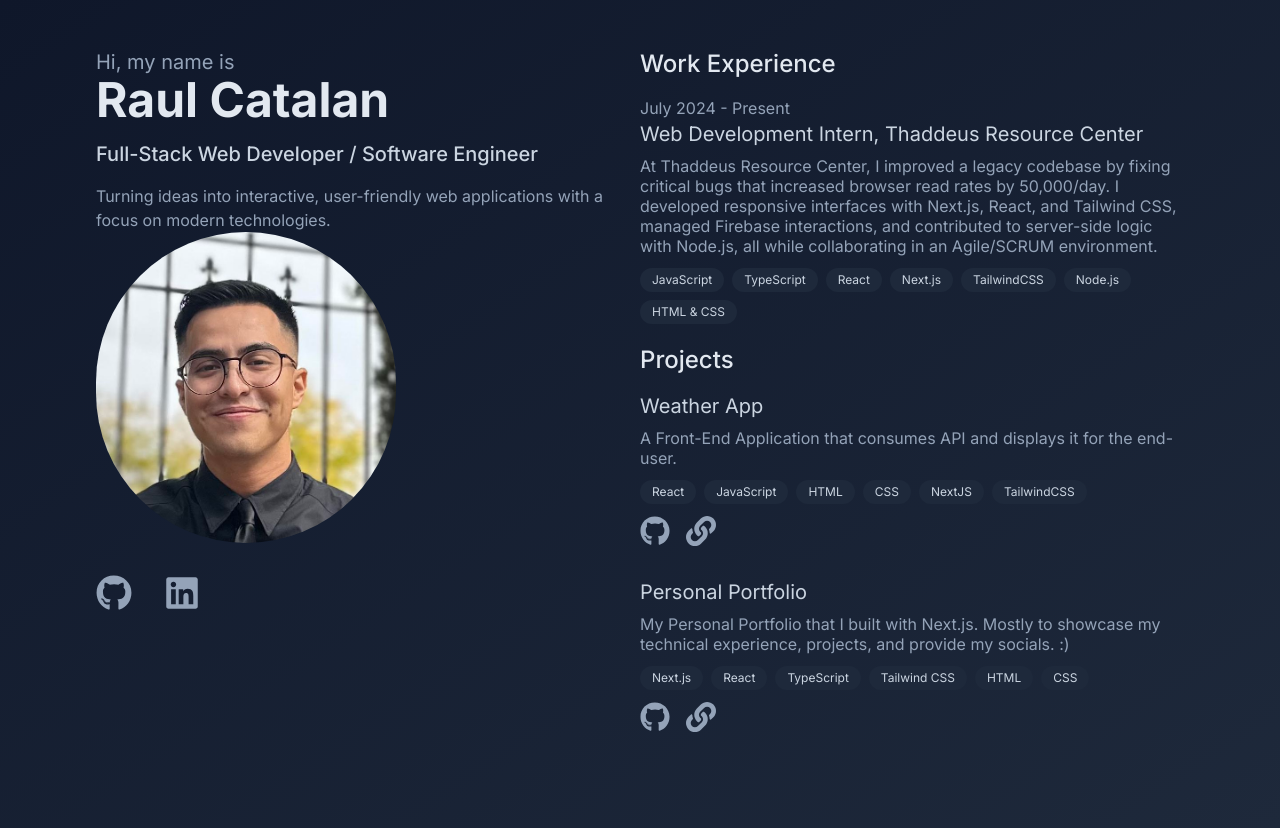
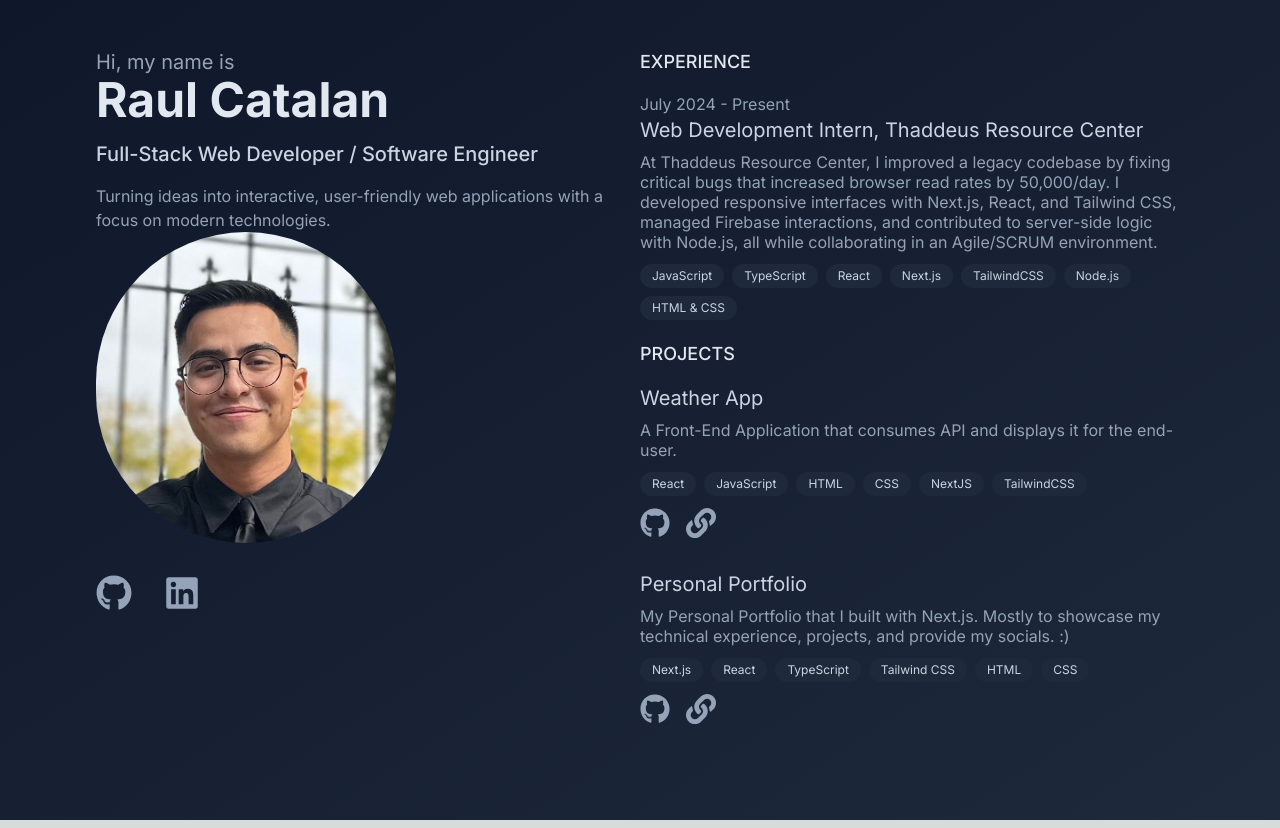
Before and after one commit to Raul-Catalan/raul-catalan-portfolio, a Next.js app: page / in a window 1280 px wide. Built offline with nearby package versions, Linux system fonts and the light colour scheme.

Commit message:
Add Empty About Me

```diff
--- a/src/app/(hero)/components/experiences.tsx
+++ b/src/app/(hero)/components/experiences.tsx
@@ -4,8 +4,8 @@ import { experiences } from "@/app/components/data";
 const Experiences = () => {
   return (
     <section>
-      <h2 className="text-xl font-medium text-slate-200 sm:text-2xl">
-        Work Experience
+      <h2 className="text-lg font-medium uppercase text-slate-200 sm:text-lg">
+        Experience
       </h2>
       <ul className="py-4">
         {experiences.map((experience, index) => (
--- a/src/app/(hero)/components/project.tsx
+++ b/src/app/(hero)/components/project.tsx
@@ -1,6 +1,7 @@
 import { ProjectProps } from "@/app/components/interfaces";
 import { FaGithub, FaLink } from "react-icons/fa";
 
+// TODO: Add Image of Project here
 const Project = ({ title, desc, tags, github, demo }: ProjectProps) => {
   return (
     <div className="pb-6">
--- a/src/app/(hero)/components/projects.tsx
+++ b/src/app/(hero)/components/projects.tsx
@@ -4,7 +4,7 @@ import { projects } from "@/app/components/data";
 const Projects = () => {
   return (
     <section>
-      <h2 className="text-xl font-medium text-slate-200 sm:text-2xl">
+      <h2 className="text-lg font-medium uppercase text-slate-200 sm:text-lg">
         Projects
       </h2>
       <ul className="py-4">
--- a/src/app/(hero)/page.tsx
+++ b/src/app/(hero)/page.tsx
@@ -2,6 +2,7 @@ import Landing from "./components/landing";
 import Projects from "./components/projects";
 import Experiences from "./components/experiences";
 import ThemeSwitch from "../components/ThemeSwitch";
+import About from "../components/about";
 
 export default function Home() {
   return (
@@ -10,6 +11,7 @@ export default function Home() {
         <Landing />
       </div>
       <div className="flex flex-col lg:flex-1 lg:overflow-y-auto">
+        <About />
         <Experiences />
         <Projects />
       </div>
--- /dev/null
+++ b/src/app/components/about.tsx
@@ -0,0 +1,6 @@
+// TODO: Add About Me
+const About = () => {
+  return <p className="hidden"></p>;
+};
+
+export default About;
```
